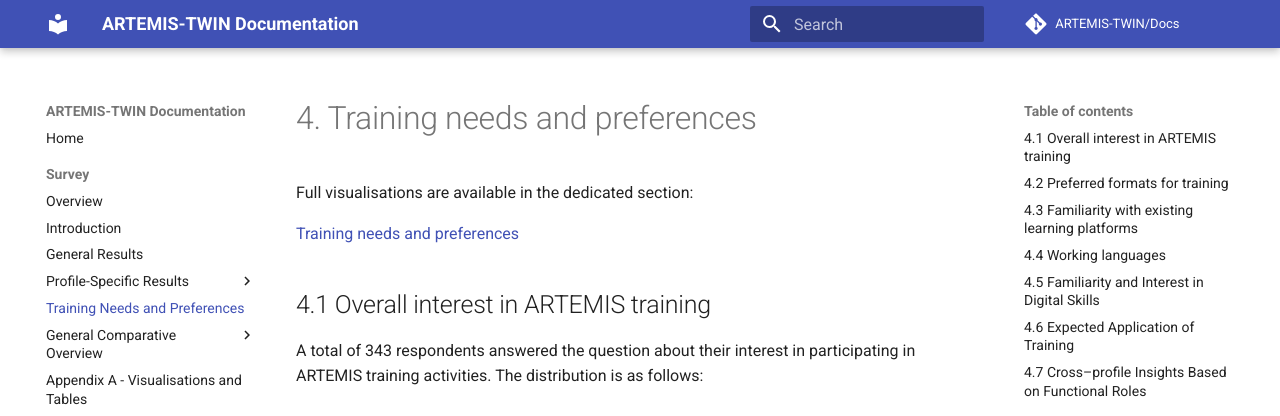
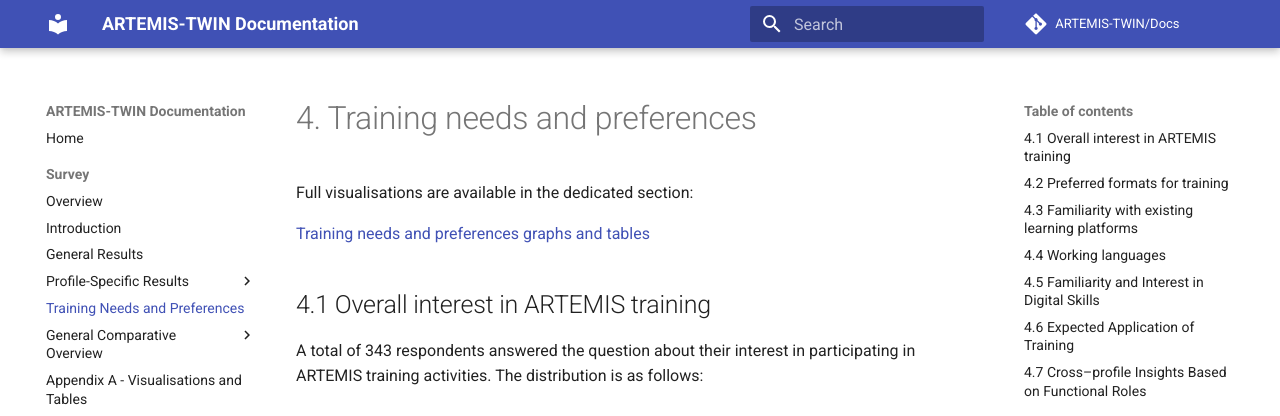
Before and after one commit to ARTEMIS-TWIN/Docs, an MkDocs documentation site: the page built from docs/survey/04-training-needs-and-preferences.md, in a window 1280 px wide and 900 px high. Shown: the top 416 px of the window. Built offline with MkDocs 1.6.1 and Material for MkDocs 9.7.7, drawn with Linux system fonts in a browser that asks for light colours; comment, search, counter and statistics services are not loaded.

Commit message:
Update 04-training-needs-and-preferences.md

```diff
--- a/docs/survey/04-training-needs-and-preferences.md
+++ b/docs/survey/04-training-needs-and-preferences.md
@@ -2,7 +2,7 @@
 
 Full visualisations are available in the dedicated section:
 
-[Training needs and preferences](https://doi.org/10.5281/zenodo.20682347)
+[Training needs and preferences graphs and tables](https://doi.org/10.5281/zenodo.20682347)
 
 ## 4.1 Overall interest in ARTEMIS training
 
```
